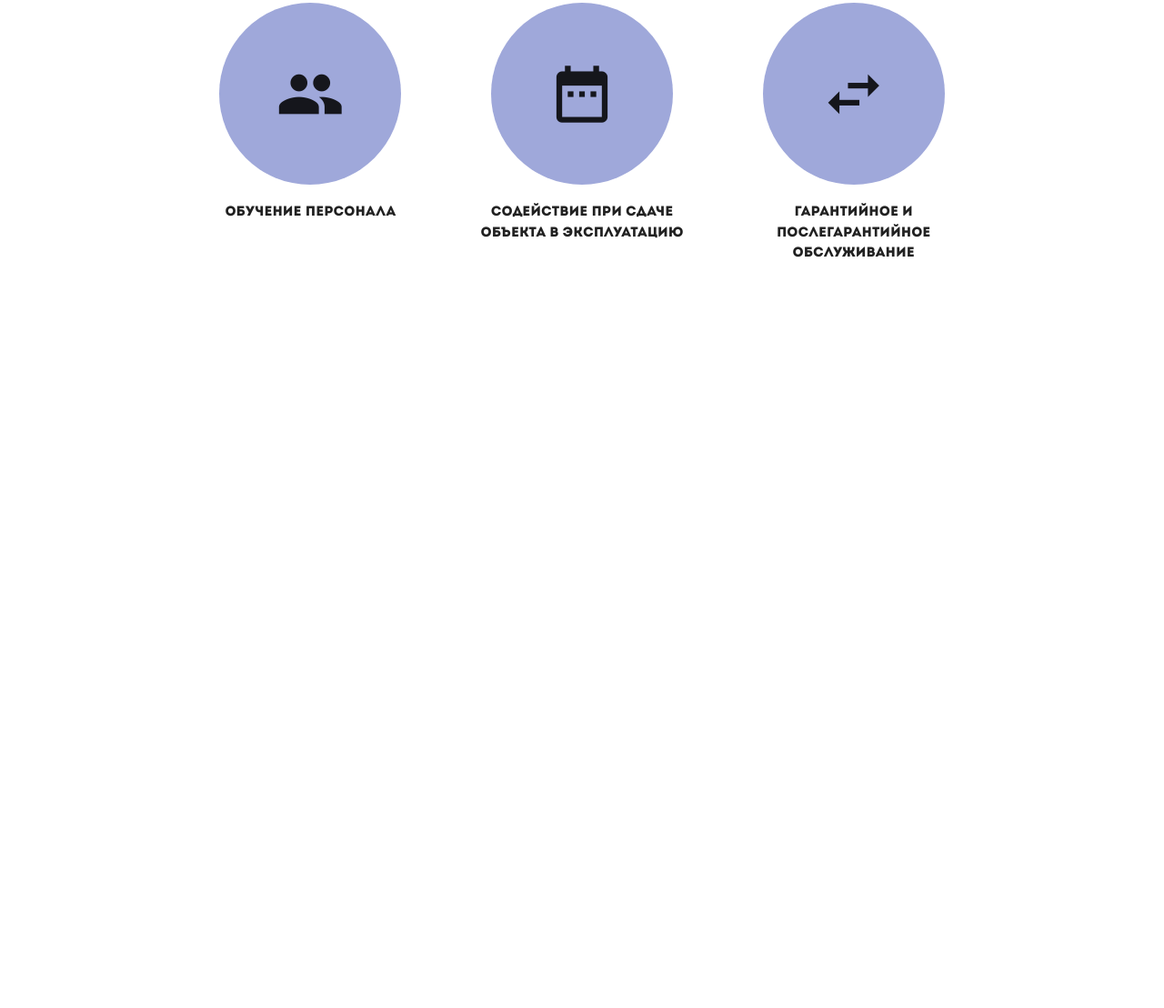
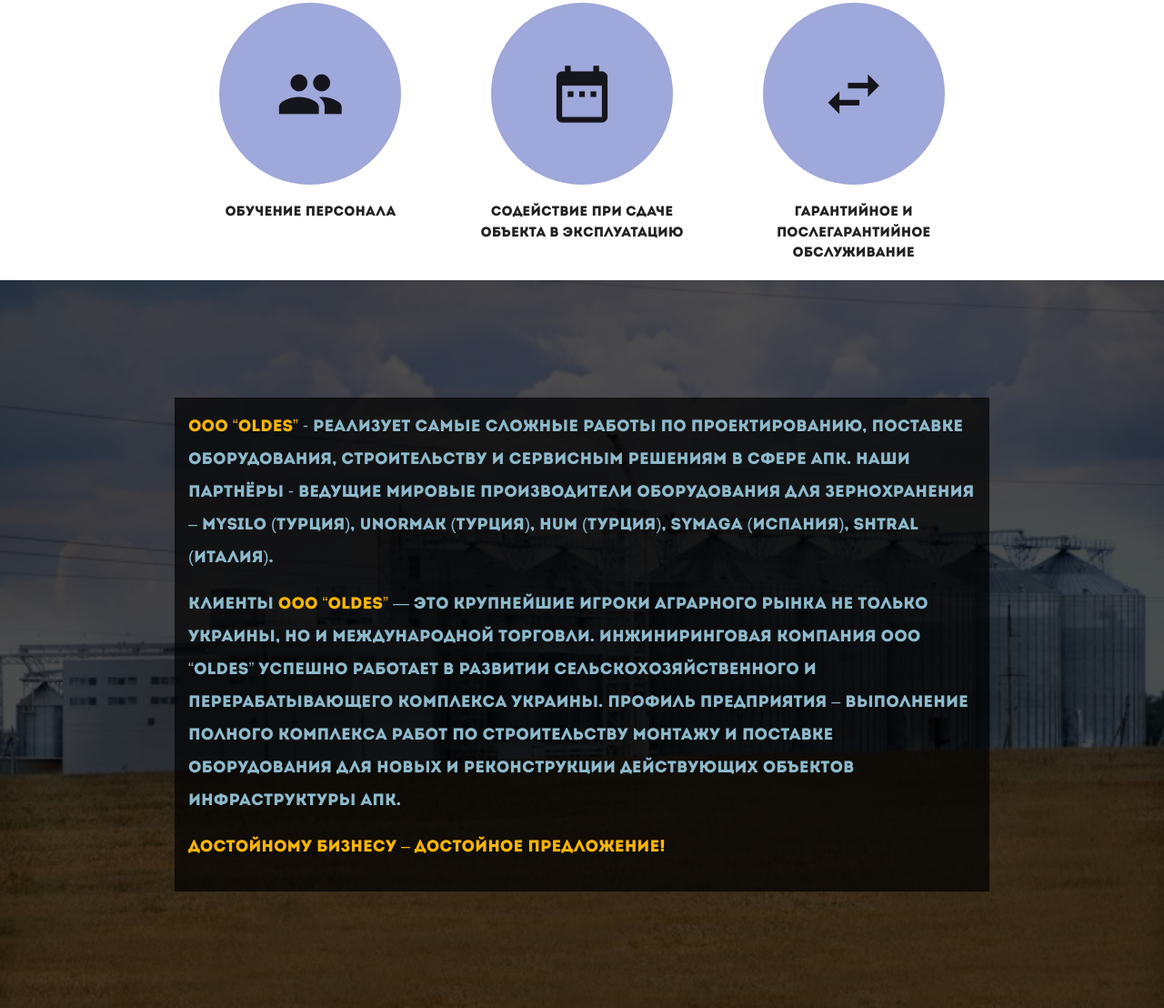
Before and after one commit to SoninVI/oldes, a plain HTML site: page index.html in a window 1280 px wide. Shown: the part 1842-2950 px from the top of the page at 91% size. Before the commit the page ends 2150 px from the top, so only its background shows below. Drawn offline with Linux system fonts and the light colour scheme; files whose address does not match are found by name.

Commit message:
About OLDES BG

```diff
--- a/css/style.less
+++ b/css/style.less
@@ -175,3 +175,41 @@
 .about-item-text{
   flex-grow: 1;
 }
+.about-oldes-bg{
+  background-image: url("../img/bg2.jpg");
+  background-repeat: no-repeat;
+  background-size: cover;
+  background-position: center;
+  position: relative;
+  height: 100vh;
+  display: flex;
+  align-items: center;
+  &:after{
+	content: "";
+	position: absolute;
+	top: 0;
+	bottom: 0;
+	left: 0;
+	right: 0;
+	background-color: rgba(0, 0, 0, 0.7);
+
+  }
+  &-text{
+	padding: 15px;
+	line-height: 36px;
+	color:#8db9ca;
+	font-size: 18px;
+	background: rgba(0, 0, 0, 0.7);
+	position: relative;
+	z-index: 1;
+	&>p{
+	  margin-bottom: 15px;
+	  &>span{
+		.color1;
+	  }
+	}
+
+
+
+  }
+}
--- a/index.html
+++ b/index.html
@@ -211,8 +211,27 @@
     </div>
   </div>
 </div>
-
-
+<div class="about-oldes-bg">
+  <div class="container">
+    <div class="about-oldes-bg-text">
+      <p>
+        <span>ООО “OLDES”</span> - реализует самые сложные работы по проектированию,
+        поставке оборудования, строительству и сервисным решениям в сфере АПК.
+        Наши партнёры - ведущие мировые производители оборудования для зернохранения – Mysilo (Турция),
+        Unormak (Турция), Hum (Турция), Symaga (Испания), Shtral (Италия).
+      </p>
+      <p>
+        Клиенты <span>ООО “OLDES”</span> — это крупнейшие игроки аграрного рынка не только Украины,
+        но и международной торговли. Инжиниринговая компания ООО “OLDES” успешно работает в развитии сельскохозяйственного
+        и перерабатывающего комплекса Украины. Профиль предприятия – выполнение полного комплекса работ
+        по строительству монтажу и поставке оборудования для новых и реконструкции действующих объектов инфраструктуры АПК.
+      </p>
+      <p>
+        <span>ДОСТОЙНОМУ БИЗНЕСУ – ДОСТОЙНОЕ ПРЕДЛОЖЕНИЕ!</span>
+      </p>
+    </div>
+  </div>
+</div>
 
 
 
```
Also changed, not shown: css/style.css, 1 other file.
